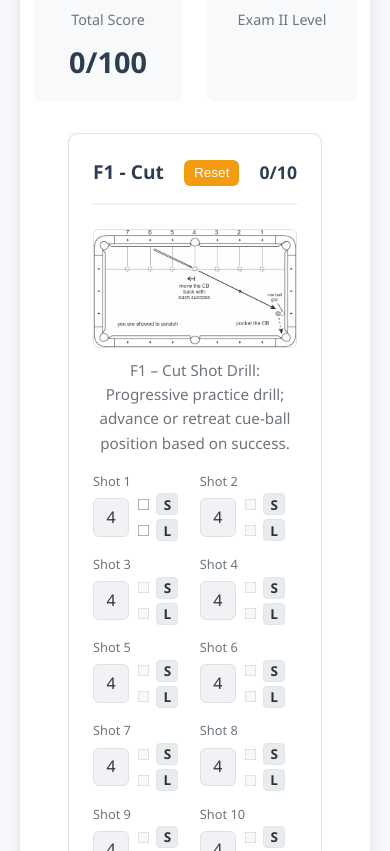
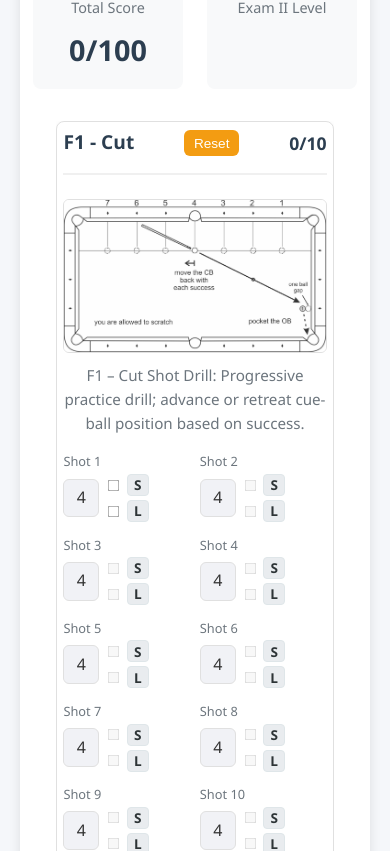
Before and after one commit to acheraga/billiard-university-app, a Vue app: page / in a window 390 px wide. Shown: the part 1153-2004 px from the top of the page. Built offline with nearby package versions, Linux system fonts and the light colour scheme.

Commit message:
chore(ui): widen Exam I panels and improve mobile layout; add screenshot scripts

```diff
--- a/package.json
+++ b/package.json
@@ -33,6 +33,7 @@
     "eslint-plugin-prettier": "^5.0.0",
     "eslint-plugin-vue": "^9.11.0",
     "jsdom": "^21.1.0",
+    "playwright": "^1.58.0",
     "prettier": "^3.0.0",
     "typescript": "^5.9.3",
     "vite": "^5.1.4",
--- a/src/components/ExamI.vue
+++ b/src/components/ExamI.vue
@@ -28,7 +28,11 @@
           <template v-if="drill.type === 'counting'">
             <div class="f6-potting-section">
               <div class="f6-figure-display">
-                <img :src="getFigure(drill.code)?.src" :alt="drill.code + ' figure'" class="drill-figure f6-figure" />
+                <img
+                  :src="getFigure(drill.code)?.src"
+                  :alt="drill.code + ' figure'"
+                  class="drill-figure f6-figure"
+                />
               </div>
 
               <div class="potting-info-header">
@@ -42,23 +46,61 @@
                   role="group"
                   :aria-label="drill.code + ' attempts grid for ' + (student.name || 'student')"
                 >
-                  <div class="target" v-for="t in (drill.attempts ? drill.attempts.length : (drill.code === 'F8' ? 5 : 10))" :key="t">
-                    <div class="attempts" v-for="a in (drill.attempts && drill.attempts[t-1] ? drill.attempts[t-1].length : (drill.code === 'F7' ? 2 : drill.code === 'F8' ? 4 : 1))" :key="a">
+                  <div
+                    class="target"
+                    v-for="t in drill.attempts
+                      ? drill.attempts.length
+                      : drill.code === 'F8'
+                        ? 5
+                        : 10"
+                    :key="t"
+                  >
+                    <div
+                      class="attempts"
+                      v-for="a in drill.attempts && drill.attempts[t - 1]
+                        ? drill.attempts[t - 1].length
+                        : drill.code === 'F7'
+                          ? 2
+                          : drill.code === 'F8'
+                            ? 4
+                            : 1"
+                      :key="a"
+                    >
                       <button
                         class="potting-shot-btn"
                         :class="{
-                          success: drill.attempts && (drill.attempts[t-1]?.[a-1] === true),
-                          miss: drill.attempts && (drill.attempts[t-1]?.[a-1] === false)
+                          success: drill.attempts && drill.attempts[t - 1]?.[a - 1] === true,
+                          miss: drill.attempts && drill.attempts[t - 1]?.[a - 1] === false,
                         }"
-                        @click="toggleCounting(index, t-1, a-1)"
-                        @keydown.space.prevent="toggleCounting(index, t-1, a-1)"
-                        @keydown.enter.prevent="toggleCounting(index, t-1, a-1)"
-                        :aria-pressed="drill.attempts && drill.attempts[t-1]?.[a-1] === true ? 'true' : 'false'"
+                        @click="toggleCounting(index, t - 1, a - 1)"
+                        @keydown.space.prevent="toggleCounting(index, t - 1, a - 1)"
+                        @keydown.enter.prevent="toggleCounting(index, t - 1, a - 1)"
+                        :aria-pressed="
+                          drill.attempts && drill.attempts[t - 1]?.[a - 1] === true
+                            ? 'true'
+                            : 'false'
+                        "
                         :aria-label="'Target ' + t + ' attempt ' + a"
                         tabindex="0"
                       >
-                        <span v-if="drill.attempts && drill.attempts[t-1] && drill.attempts[t-1][a-1] === null" class="shot-number">{{ t }}</span>
-                        <span v-else-if="drill.attempts && drill.attempts[t-1] && drill.attempts[t-1][a-1] === true" class="shot-icon">✓</span>
+                        <span
+                          v-if="
+                            drill.attempts &&
+                            drill.attempts[t - 1] &&
+                            drill.attempts[t - 1][a - 1] === null
+                          "
+                          class="shot-number"
+                          >{{ t }}</span
+                        >
+                        <span
+                          v-else-if="
+                            drill.attempts &&
+                            drill.attempts[t - 1] &&
+                            drill.attempts[t - 1][a - 1] === true
+                          "
+                          class="shot-icon"
+                          >✓</span
+                        >
                         <span v-else class="shot-icon">✗</span>
                       </button>
                     </div>
@@ -67,25 +109,41 @@
               </div>
 
               <div class="potting-instructions">
-                <p><small>Click each attempt to mark success/failure. Attempts are sequential.</small></p>
+                <p>
+                  <small
+                    >Click each attempt to mark success/failure. Attempts are sequential.</small
+                  >
+                </p>
               </div>
 
               <div v-if="hotspotTuner.available" class="hotspot-tuner-wrap">
                 <button class="btn btn-secondary" @click="toggleHotspotTuner(index)">
-                  {{ hotspotTuner.activeIndex === index ? 'Close Hotspot Tuner' : 'Edit Hotspots (dev)' }}
+                  {{
+                    hotspotTuner.activeIndex === index
+                      ? "Close Hotspot Tuner"
+                      : "Edit Hotspots (dev)"
+                  }}
                 </button>
 
                 <div v-if="hotspotTuner.activeIndex === index" class="hotspot-tuner">
                   <div class="tuner-row" v-for="(c, i) in hotspotTuner.tempCoords || []" :key="i">
                     <div class="tuner-label">Shot {{ i + 1 }}</div>
                     <div class="tuner-controls">
-                      <button class="small" @click="adjustHotspotTemp(i, -1, 0)" title="Left -1">←</button>
+                      <button class="small" @click="adjustHotspotTemp(i, -1, 0)" title="Left -1">
+                        ←
+                      </button>
                       <input v-model="c.left" />
-                      <button class="small" @click="adjustHotspotTemp(i, 1, 0)" title="Left +1">→</button>
-
-                      <button class="small" @click="adjustHotspotTemp(i, 0, -1)" title="Top -1">↑</button>
+                      <button class="small" @click="adjustHotspotTemp(i, 1, 0)" title="Left +1">
+                        →
+                      </button>
+
+                      <button class="small" @click="adjustHotspotTemp(i, 0, -1)" title="Top -1">
+                        ↑
+                      </button>
                       <input v-model="c.top" />
-                      <button class="small" @click="adjustHotspotTemp(i, 0, 1)" title="Top +1">↓</button>
+                      <button class="small" @click="adjustHotspotTemp(i, 0, 1)" title="Top +1">
+                        ↓
+                      </button>
 
                       <span class="drag-hint">(Drag on image to move)</span>
                     </div>
@@ -101,7 +159,11 @@
           </template>
 
           <template v-else>
-            <img :src="getFigure(drill.code)?.src" :alt="drill.code + ' figure'" class="drill-figure" />
+            <img
+              :src="getFigure(drill.code)?.src"
+              :alt="drill.code + ' figure'"
+              class="drill-figure"
+            />
             <div class="drill-figure-caption">{{ getFigure(drill.code)?.caption }}</div>
           </template>
         </div>
@@ -203,7 +265,8 @@
     <div class="figures-section">
       <h3><i class="fas fa-image"></i> Figures & Explanations</h3>
       <p class="fig-note">
-        Images embedded from <strong>BU_Exam-I_Fundamentals_BW.pdf</strong>. Captions paraphrased; source attributed to the author.
+        Images embedded from <strong>BU_Exam-I_Fundamentals_BW.pdf</strong>. Captions paraphrased;
+        source attributed to the author.
       </p>
       <div class="figures-grid">
         <div v-for="(f, i) in figures" :key="i" class="figure-card">
@@ -321,11 +384,16 @@ export default {
       ],
       hotspotTuner: {
         // enabled when URL contains ?hotspot-edit (keeps dev tool off by default in production)
-        available: !!(typeof window !== 'undefined' && window.location && window.location.search && window.location.search.includes('hotspot-edit')),
+        available: !!(
+          typeof window !== "undefined" &&
+          window.location &&
+          window.location.search &&
+          window.location.search.includes("hotspot-edit")
+        ),
         activeIndex: null,
         tempCoords: null,
         dragging: null,
-      }
+      },
     };
   },
   computed: {
@@ -378,10 +446,10 @@ export default {
   },
   beforeUnmount() {
     // Cleanup any event listeners used by the hotspot tuner
-    window.removeEventListener('mousemove', this.onWindowMove);
-    window.removeEventListener('touchmove', this.onWindowMove);
-    window.removeEventListener('mouseup', this.onWindowUp);
-    window.removeEventListener('touchend', this.onWindowUp);
+    window.removeEventListener("mousemove", this.onWindowMove);
+    window.removeEventListener("touchmove", this.onWindowMove);
+    window.removeEventListener("mouseup", this.onWindowUp);
+    window.removeEventListener("touchend", this.onWindowUp);
   },
   methods: {
     getFigure(code: string): Figure | null {
@@ -587,7 +655,6 @@ export default {
       return this.toggleCounting(drillIndex, shotIndex, 0);
     },
 
-
     // Hotspot tuner (dev-only, enabled by URL param `?hotspot-edit`)
     toggleHotspotTuner(drillIndex) {
       if (this.hotspotTuner.activeIndex === drillIndex) {
@@ -596,7 +663,10 @@ export default {
       }
       this.hotspotTuner.activeIndex = drillIndex;
       // deep copy coords for editing
-      this.hotspotTuner.tempCoords = (this.pottingCoords || []).map((c) => ({ left: String(c.left), top: String(c.top) }));
+      this.hotspotTuner.tempCoords = (this.pottingCoords || []).map((c) => ({
+        left: String(c.left),
+        top: String(c.top),
+      }));
     },
     cancelHotspotTuner() {
       this.hotspotTuner.activeIndex = null;
@@ -604,16 +674,20 @@ export default {
       this.hotspotTuner.dragging = null;
     },
     saveHotspotTuner(drillIndex) {
-      if (this.hotspotTuner.activeIndex !== drillIndex || !Array.isArray(this.hotspotTuner.tempCoords)) return;
+      if (
+        this.hotspotTuner.activeIndex !== drillIndex ||
+        !Array.isArray(this.hotspotTuner.tempCoords)
+      )
+        return;
       // sanitize and commit to pottingCoords
       this.pottingCoords = this.hotspotTuner.tempCoords.map((c) => {
         let l = String(c.left).trim();
         let t = String(c.top).trim();
         const tryNum = (s) => {
-          const n = Number(String(s).replace('%', ''));
+          const n = Number(String(s).replace("%", ""));
           if (!isNaN(n)) {
             const clamped = Math.max(0, Math.min(100, Math.round(n)));
-            return clamped + '%';
+            return clamped + "%";
           }
           return s;
         };
@@ -625,61 +699,67 @@ export default {
       if (!this.hotspotTuner.tempCoords) return;
       const p = this.hotspotTuner.tempCoords[i];
       const parsePercent = (s) => {
-        const n = Number(String(s).replace('%', '')) || 0;
+        const n = Number(String(s).replace("%", "")) || 0;
         return n;
       };
       const l = Math.max(0, Math.min(100, parsePercent(p.left) + deltaLeft));
       const t = Math.max(0, Math.min(100, parsePercent(p.top) + deltaTop));
-      p.left = l + '%';
-      p.top = t + '%';
+      p.left = l + "%";
+      p.top = t + "%";
     },
     startDrag(evt, drillIndex, i) {
       const target = evt.target || evt.srcElement;
-      const figureWrap = target.closest('.figure-image-wrap');
+      const figureWrap = target.closest(".figure-image-wrap");
       if (!figureWrap) return;
       const rect = figureWrap.getBoundingClientRect();
       // store index and rect
       this.hotspotTuner.dragging = { drillIndex, i, rect };
       // attach listeners
-      window.addEventListener('mousemove', this.onWindowMove);
-      window.addEventListener('touchmove', this.onWindowMove, { passive: false });
-      window.addEventListener('mouseup', this.onWindowUp);
-      window.addEventListener('touchend', this.onWindowUp);
+      window.addEventListener("mousemove", this.onWindowMove);
+      window.addEventListener("touchmove", this.onWindowMove, { passive: false });
+      window.addEventListener("mouseup", this.onWindowUp);
+      window.addEventListener("touchend", this.onWindowUp);
       // initial position
       this.onWindowMove(evt);
     },
     onWindowMove(e) {
       const d = this.hotspotTuner.dragging;
       if (!d) return;
-      const clientX = e.touches ? e.touches[0].clientX : (e.clientX || 0);
-      const clientY = e.touches ? e.touches[0].clientY : (e.clientY || 0);
+      const clientX = e.touches ? e.touches[0].clientX : e.clientX || 0;
+      const clientY = e.touches ? e.touches[0].clientY : e.clientY || 0;
       const rect = d.rect;
       let x = ((clientX - rect.left) / rect.width) * 100;
       let y = ((clientY - rect.top) / rect.height) * 100;
       x = Math.max(0, Math.min(100, Math.round(x)));
       y = Math.max(0, Math.min(100, Math.round(y)));
       if (this.hotspotTuner.tempCoords && this.hotspotTuner.tempCoords[d.i]) {
-        this.hotspotTuner.tempCoords[d.i].left = x + '%';
-        this.hotspotTuner.tempCoords[d.i].top = y + '%';
+        this.hotspotTuner.tempCoords[d.i].left = x + "%";
+        this.hotspotTuner.tempCoords[d.i].top = y + "%";
       } else if (this.hotspotTuner.tempCoords) {
-        this.hotspotTuner.tempCoords[d.i] = { left: x + '%', top: y + '%' };
+        this.hotspotTuner.tempCoords[d.i] = { left: x + "%", top: y + "%" };
       }
       if (e.preventDefault) e.preventDefault();
     },
     onWindowUp() {
-      window.removeEventListener('mousemove', this.onWindowMove);
-      window.removeEventListener('touchmove', this.onWindowMove);
-      window.removeEventListener('mouseup', this.onWindowUp);
-      window.removeEventListener('touchend', this.onWindowUp);
+      window.removeEventListener("mousemove", this.onWindowMove);
+      window.removeEventListener("touchmove", this.onWindowMove);
+      window.removeEventListener("mouseup", this.onWindowUp);
+      window.removeEventListener("touchend", this.onWindowUp);
       this.hotspotTuner.dragging = null;
     },
     hotspotStyle(drillIndex, i, c) {
-      if (this.hotspotTuner.activeIndex === drillIndex && this.hotspotTuner.tempCoords && this.hotspotTuner.tempCoords[i]) {
-        return { left: this.hotspotTuner.tempCoords[i].left, top: this.hotspotTuner.tempCoords[i].top };
+      if (
+        this.hotspotTuner.activeIndex === drillIndex &&
+        this.hotspotTuner.tempCoords &&
+        this.hotspotTuner.tempCoords[i]
+      ) {
+        return {
+          left: this.hotspotTuner.tempCoords[i].left,
+          top: this.hotspotTuner.tempCoords[i].top,
+        };
       }
       return { left: c.left, top: c.top };
     },
-
 
     getScoreColor(score, max) {
       const percentage = (score / max) * 100;
@@ -694,7 +774,9 @@ export default {
 
 <style scoped>
 .exam-i-container {
-  padding: 1rem;
+  /* minimized container padding to reduce outer margins around F1..F8 */
+  padding: 0.25rem;
+  box-sizing: border-box;
 }
 
 .exam-header {
@@ -741,20 +823,32 @@ export default {
 
 .drills-grid {
   display: grid;
-  grid-template-columns: repeat(auto-fit, minmax(350px, 1fr));
-  gap: 1.5rem;
-  margin-bottom: 2rem;
+  /* panels maximized: larger minimum width makes each drill card wider */
+  grid-template-columns: repeat(auto-fit, minmax(680px, 1fr));
+  gap: 0.6rem;
+  margin-bottom: 1rem;
+}
+
+/* For narrow viewports, force a single column so each panel uses full width */
+@media (max-width: 1000px) {
+  .drills-grid {
+    grid-template-columns: 1fr;
+    gap: 0.6rem;
+  }
+  .drill-card {
+    padding: 1rem;
+  }
 }
 
 .drill-card {
   background: white;
   border: 1px solid #e0e0e0;
-  border-radius: 10px;
-  padding: 1.5rem;
-  box-shadow: 0 2px 8px rgba(0, 0, 0, 0.08);
+  border-radius: 6px;
+  padding: 0.6rem;
+  box-shadow: 0 2px 6px rgba(0, 0, 0, 0.06);
   transition:
-    transform 0.2s,
-    box-shadow 0.2s;
+    transform 0.12s,
+    box-shadow 0.12s;
 }
 
 .drill-card:hover {
@@ -1203,20 +1297,27 @@ input[type="number"].no-spin {
     flex-direction: column;
     text-align: center;
   }
+  /* reduce outer padding to give more horizontal space */
+  .exam-i-container {
+    padding: 0.5rem;
+  }
   .exam-stats {
     width: 100%;
     justify-content: center;
   }
   .drills-grid {
     grid-template-columns: 1fr;
+    gap: 0.6rem;
   }
   .drill-card {
     min-width: 0;
     width: 100%;
+    padding: 0.6rem;
+    border-radius: 8px;
   }
   .shots-grid {
     grid-template-columns: repeat(2, 1fr) !important;
-    gap: 0.5rem;
+    gap: 0.4rem;
   }
   .shot-cell {
     min-width: 0;
@@ -1317,7 +1418,7 @@ input[type="number"].no-spin {
   height: auto;
   border-radius: 8px;
   border: 1px solid #e0e0e0;
-  box-shadow: 0 2px 8px rgba(0,0,0,0.08);
+  box-shadow: 0 2px 8px rgba(0, 0, 0, 0.08);
 }
 
 .potting-info-header {
@@ -1370,18 +1471,18 @@ input[type="number"].no-spin {
   display: flex;
   align-items: center;
   justify-content: center;
-  box-shadow: 0 2px 4px rgba(0,0,0,0.05);
+  box-shadow: 0 2px 4px rgba(0, 0, 0, 0.05);
 }
 
 .potting-shot-btn:hover:not(:disabled) {
   background: #ecf0f1;
   transform: translateY(-2px);
-  box-shadow: 0 4px 8px rgba(0,0,0,0.1);
+  box-shadow: 0 4px 8px rgba(0, 0, 0, 0.1);
 }
 
 .potting-shot-btn:focus {
   outline: none;
-  box-shadow: 0 0 0 3px rgba(52,152,219,0.3);
+  box-shadow: 0 0 0 3px rgba(52, 152, 219, 0.3);
   border-color: #3498db;
 }
 
@@ -1453,19 +1554,22 @@ input[type="number"].no-spin {
   width: 34px;
   height: 34px;
   border-radius: 50%;
-  background: rgba(255,255,255,0.9);
-  border: 2px solid rgba(0,0,0,0.12);
+  background: rgba(255, 255, 255, 0.9);
+  border: 2px solid rgba(0, 0, 0, 0.12);
   display: flex;
   align-items: center;
   justify-content: center;
   cursor: pointer;
   pointer-events: auto;
   transform: translate(-50%, -50%);
-  transition: transform 0.12s, background-color 0.12s, box-shadow 0.12s;
+  transition:
+    transform 0.12s,
+    background-color 0.12s,
+    box-shadow 0.12s;
 }
 .potting-hotspot:focus {
   outline: none;
-  box-shadow: 0 0 0 3px rgba(52,152,219,0.18);
+  box-shadow: 0 0 0 3px rgba(52, 152, 219, 0.18);
 }
 .potting-hotspot .hotspot-label {
   font-size: 0.75rem;
@@ -1489,10 +1593,10 @@ input[type="number"].no-spin {
   border-color: #219653;
 }
 .potting-hotspot.attemptedMiss {
-  background: rgba(255,255,255,0.95);
+  background: rgba(255, 255, 255, 0.95);
   color: #c0392b;
   border-color: #c0392b;
-  box-shadow: inset 0 0 0 2px rgba(192,57,43,0.06);
+  box-shadow: inset 0 0 0 2px rgba(192, 57, 43, 0.06);
 }
 .potting-controls {
   margin-top: 0.5rem;
@@ -1507,7 +1611,7 @@ input[type="number"].no-spin {
   align-items: center;
 }
 .potting-hotspot.editing {
-  box-shadow: 0 0 0 3px rgba(52,152,219,0.15);
+  box-shadow: 0 0 0 3px rgba(52, 152, 219, 0.15);
   border-color: #2980b9;
 }
 .hotspot-tuner-wrap {
@@ -1663,8 +1767,17 @@ input[type="number"].no-spin {
 
   /* F6 Potting Grid responsive */
   .potting-grid {
-    grid-template-columns: repeat(4, 1fr);
-    gap: 0.6rem;
+    /* show 5 buttons per row on smaller screens and reduce spacing */
+    grid-template-columns: repeat(5, 1fr);
+    gap: 0.4rem;
+  }
+
+  /* make panels wider on mobile and reduce card padding for more usable width */
+  .drills-grid {
+    gap: 1rem;
+  }
+  .drill-card {
+    padding: 1rem;
   }
 
   .potting-score-badge {
@@ -1677,30 +1790,99 @@ input[type="number"].no-spin {
   }
 }
 
+/* Fine-tuned mobile breakpoint for medium small screens */
+@media (max-width: 640px) {
+  .potting-grid {
+    /* ensure 5 buttons per row with slightly tighter spacing */
+    grid-template-columns: repeat(5, 1fr);
+    gap: 0.32rem;
+  }
+
+  .potting-shot-btn {
+    font-size: 0.9rem;
+    padding: 0.36rem 0.4rem;
+    border-radius: 6px;
+  }
+
+  .potting-grid-container {
+    padding: 0.55rem;
+  }
+
+  /* further reduce card padding to maximize width on small devices */
+  .drill-card {
+    padding: 0.5rem;
+  }
+
+  /* tighten overall container a bit */
+  .exam-i-container {
+    padding: 0.35rem;
+  }
+}
+
 @media (max-width: 480px) {
   .potting-grid {
-    grid-template-columns: repeat(3, 1fr);
-    gap: 0.5rem;
+    /* tighter layout to fit more buttons per row on very small screens */
+    grid-template-columns: repeat(5, 1fr);
+    gap: 0.28rem;
   }
 
   .potting-grid-container {
-    padding: 0.75rem;
+    padding: 0.45rem;
   }
 
   .potting-shot-btn {
-    font-size: 0.95rem;
+    font-size: 0.82rem;
+    padding: 0.28rem;
+  }
+
+  /* minimal card padding to get edge-to-edge feel */
+  .drill-card {
+    padding: 0.4rem;
+  }
+
+  .exam-i-container {
+    padding: 0.25rem;
+  }
+}
+
+/* Mobile landscape: keep 5 items per row for F1..F8 when device rotated */
+@media (orientation: landscape) and (max-width: 900px) {
+  .shots-grid,
+  .potting-grid {
+    grid-template-columns: repeat(5, 1fr) !important;
+    gap: 0.32rem;
+  }
+
+  .shot-cell,
+  .target {
+    min-width: 0;
+  }
+
+  .potting-grid-container {
+    padding: 0.4rem;
+  }
+
+  .potting-shot-btn {
+    font-size: 0.9rem;
+    padding: 0.34rem;
   }
 }
 
 @media (min-width: 1200px) {
+  /* larger panels on wide screens to make F1..F9 more prominent */
+  .drills-grid {
+    grid-template-columns: repeat(auto-fit, minmax(900px, 1fr));
+    gap: 0.8rem;
+  }
+
   .drill-figure {
-    max-width: 560px;
+    max-width: 760px;
   }
   .figure-card img {
+    max-width: 880px;
+  }
+  .drill-figure-caption {
     max-width: 760px;
-  }
-  .drill-figure-caption {
-    max-width: 560px;
     font-size: 1rem;
   }
 }
```
Also changed, not shown: scripts/screenshot.cjs (added, +23 -0 lines), scripts/screenshot_landscape.cjs (added, +23 -0 lines), 1 other file (tests, documents, lock files or other folders).
